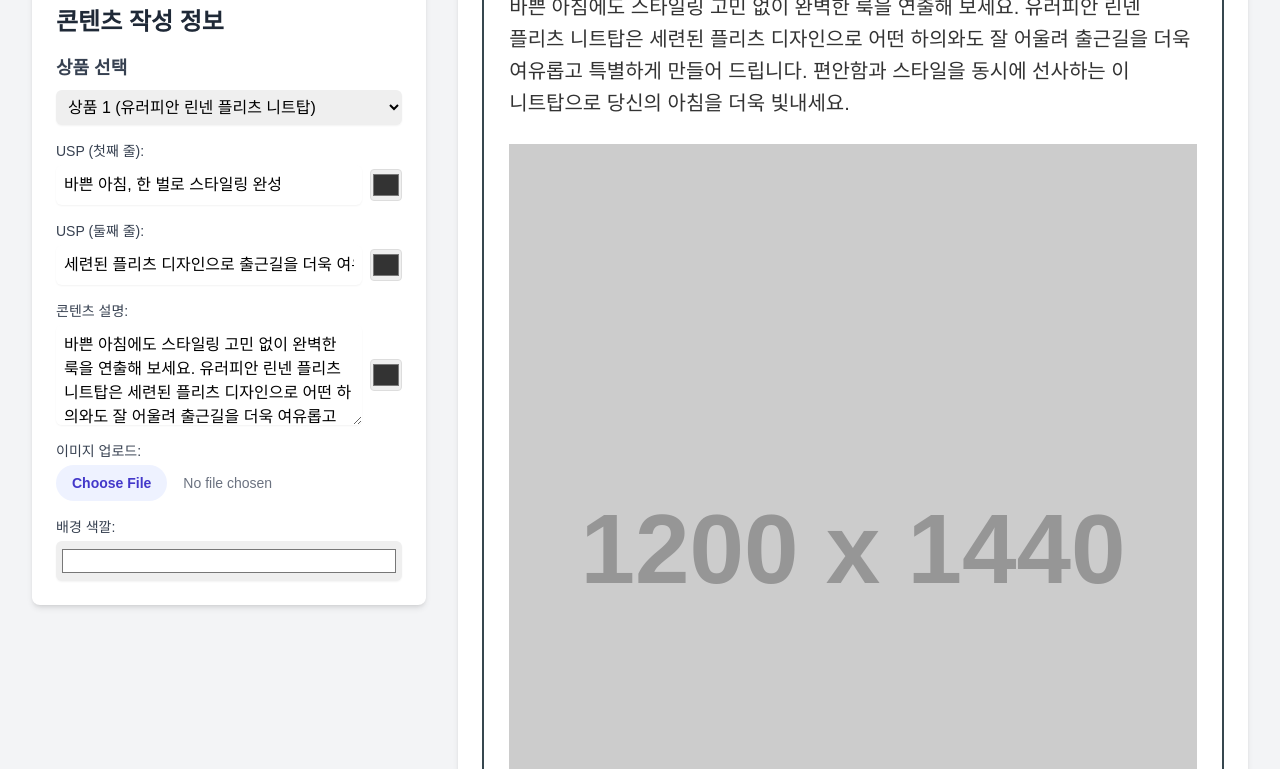
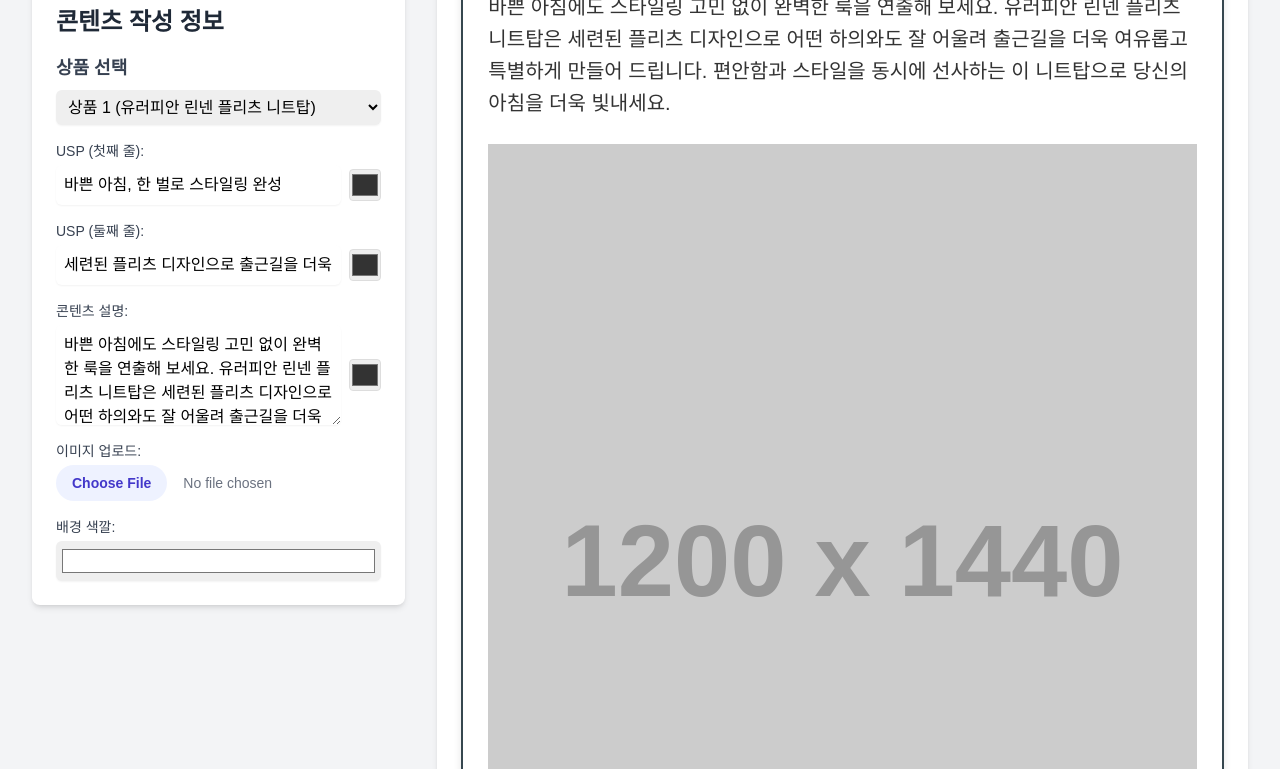
Before and after one commit to L1TAkang/1.-WEB, a plain HTML site: page index.html in a window 1280 px wide. Shown: the part 418-1187 px from the top of the page. Drawn offline with nearby package versions, Linux system fonts and the light colour scheme; placeholder pictures from the web are drawn by us; a web font is replaced by a local one.

Commit message:
Update index.html

```diff
--- a/index.html
+++ b/index.html
@@ -259,7 +259,8 @@
         </div>
 
         <!-- Right Panel: Content Preview -->
-        <div class="w-full md:w-2/3 bg-white p-6 rounded-lg shadow-md">
+        <!-- Adjusted max-width to accommodate 1200px content + padding for the overall layout -->
+        <div class="w-full md:w-2/3 bg-white p-6 rounded-lg shadow-md flex-shrink-0" style="max-width: 1260px;">
             <h2 class="text-2xl font-bold text-gray-800 mb-4">콘텐츠</h2>
             <!-- Content Layout Tabs -->
             <div class="flex border-b border-gray-200 mb-4">
@@ -275,7 +276,8 @@
             </div>
 
             <!-- Content Display Area (Tabs Content) -->
-            <div id="contentDisplayArea" class="min-h-[400px] items-start overflow-x-auto">
+            <!-- Removed overflow-x-auto, as parent will now accommodate full width -->
+            <div id="contentDisplayArea" class="min-h-[400px] items-start">
                 <!-- Content for Tab 1 (Lookbook) -->
                 <div id="tabContent1" class="tab-content active w-full">
                     <div class="lookbook-module" id="lookbookModule">
```
